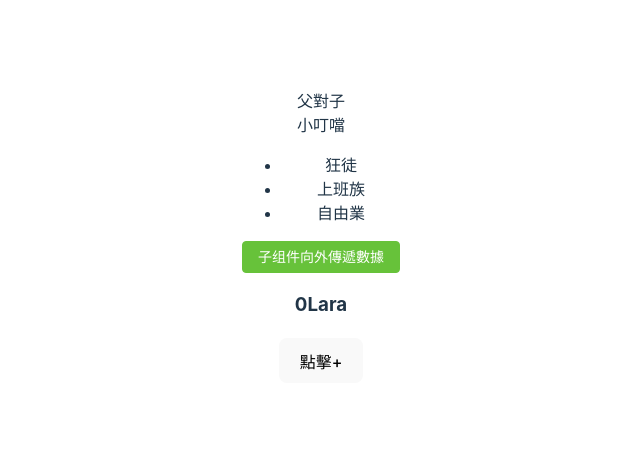
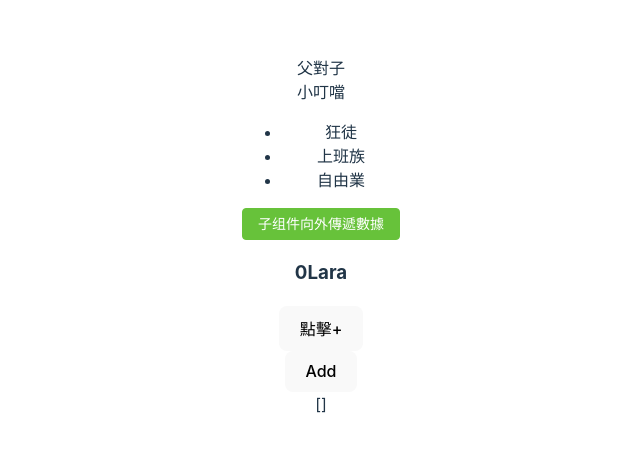
Before and after one commit to larahuang/vite_vue_project, a Vue app: page /#/ in a window 1280 px wide. Shown: the part 164-616 px from the top of the page, without its empty margins (319-959 px from the left). Built offline with nearby package versions, Linux system fonts and the light colour scheme; no server answers.

Commit message:
Pinia Composition API

```diff
--- a/package.json
+++ b/package.json
@@ -11,6 +11,7 @@
   "dependencies": {
     "axios": "^1.4.0",
     "element-plus": "^2.3.4",
+    "pinia": "^2.0.36",
     "vue": "^3.2.47",
     "vue-router": "^4.1.6"
   },
--- a/src/main.ts
+++ b/src/main.ts
@@ -1,8 +1,11 @@
 import { createApp } from 'vue'
+import { createPinia } from 'pinia'
 import router from './router/index'
 import './style.css'
 import App from './App.vue'
+const pinia = createPinia()
 
-createApp(App)
- .use(router) //使用router
- .mount('#app')
+const app = createApp(App)
+    app.use(pinia)
+    app.use(router)
+app.mount('#app')
--- /dev/null
+++ b/src/stores/index.js
@@ -0,0 +1,36 @@
+import { defineStore } from 'pinia';
+import axios from 'axios';
+import { ref, computed } from 'vue';
+export const useCounterStore = defineStore('counter', () =>
+{
+    const count = ref(0);
+    const doubleCount = computed(() =>
+    {
+       return count.value * 2
+    })
+    const addCount = () =>
+    {
+        count.value ++
+    }
+    const cardLists = ref([])
+
+    const fetchApi = async() =>
+    {
+        try {
+            const api = `${import.meta.env.VITE_WEB_API}/api/banners`;
+            const res = await axios.get(api);
+            cardLists.value = res.data;
+        } catch (error) {
+            console.log(error)
+        }
+
+    }
+    //必須 return
+    return {
+        count,
+        doubleCount,
+        cardLists,
+        fetchApi,
+        addCount
+    }
+})
--- a/src/views/index.vue
+++ b/src/views/index.vue
@@ -7,12 +7,31 @@
         <div>{{ childData }}</div>
 
         <button @click="count += 1">點擊+</button>
+
+        <div>{{ counter }}</div>
+        <button @click="clickAdd">Add</button>
+        <div> {{ cardLists }}</div>
     </div>
 </template>
 
 <script setup lang="ts">
-import { ref, provide } from 'vue'
+import { ref, provide, onMounted } from 'vue'
+//引入 import {storeToRefs } from 'pinia'
+import { storeToRefs } from 'pinia';
+// @ts-ignore
+import { useCounterStore } from '../stores/index';
+// @ts-ignore
 import Child from '../components/Child.vue'
+//宣告store = useCounterStore()
+// @ts-ignore
+const store = useCounterStore();
+//解構store,數據取出counter, cardLists
+// @ts-ignore
+const { counter, cardLists } = storeToRefs(store);
+// @ts-ignore
+const { fetchApi, addCount } = store;
+//宣告store = useCounterStore()
+
 //父對子傳值
 const name = ref('小叮噹')
 const lists = ref([
@@ -29,4 +48,12 @@ const childValFn = (e: any) => {
 
 const count = ref(0)
 provide('count', count)
+// @ts-ignore
+const clickAdd = () => {
+    addCount()
+}
+
+onMounted(() => {
+    fetchApi();
+});
 </script>
```
Also changed, not shown: 1 other file (tests, documents, lock files or other folders).
